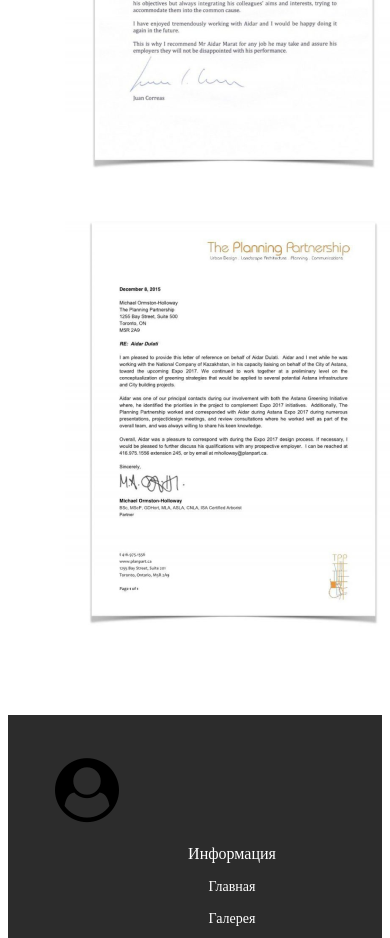
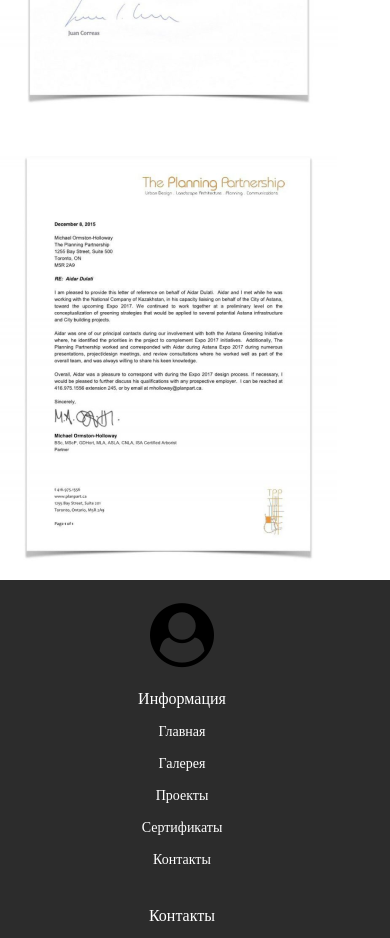
Before and after one commit to abasfn/javascript, a plain HTML site: page index.html in a window 390 px wide. Shown: the part 1040-1978 px from the top of the page. Drawn offline with Linux system fonts and the light colour scheme.

Commit message:
repere the project

```diff
--- a/index.css
+++ b/index.css
@@ -1,3 +1,8 @@
+* {
+    padding: 0px;
+    margin: 0px;
+}
+
 .mainboxs {
     width: 100%;
     margin: auto;
@@ -42,26 +47,26 @@ ul li {
 }
 
 .main {
+    display: flex;
     width: 80%;
     margin: auto;
 }
 
 .main li {
     width: 33%;
-    float: left;
 }
 
 .footer {
     width: 100%;
-    float: left;
     background-color: #2C2C2C;
-    margin-top: 70px;
 }
 
 .footer-child {
+    max-width: 1400px;
     margin-top: 20px;
     height: 200px;
     margin-left: 20px;
+    margin: auto;
 }
 
 .footer-child .fa.fa-user-circle {
@@ -70,6 +75,7 @@ ul li {
 
 .footer-child .first-li {
     margin-left: -13px;
+    margin-top: 25px;
     float: left;
     width: 25%;
 }
@@ -122,11 +128,12 @@ li .conteaner {
     .farstpragraf {
         font-size: 14px;
     }
-    .main li {
-        width: 100%;
-        text-align: center;
+    .main {
+        flex-direction: column;
+        margin: 0px;
     }
     .footer-child .first-li {
+        text-align: center;
         width: 100%;
         margin-top: 23px;
     }
```
Also changed, not shown: index.html (+5 -4 lines).
